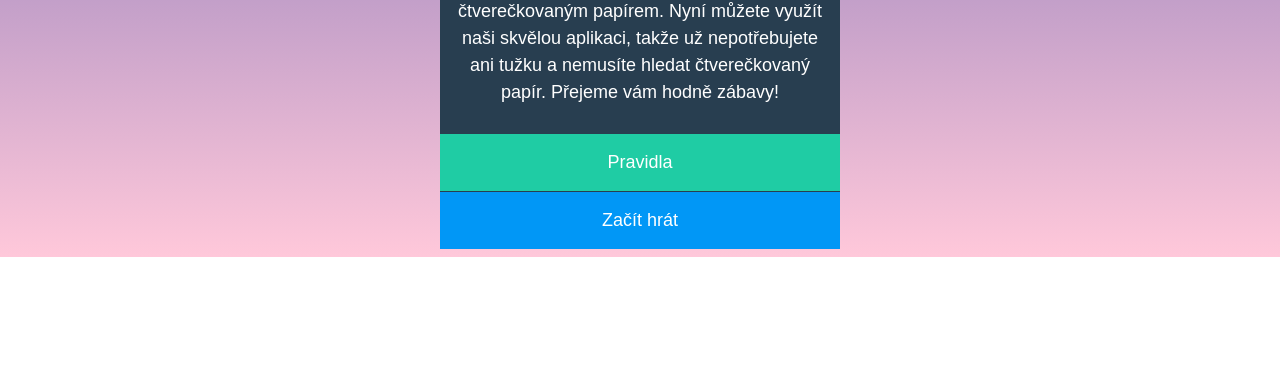
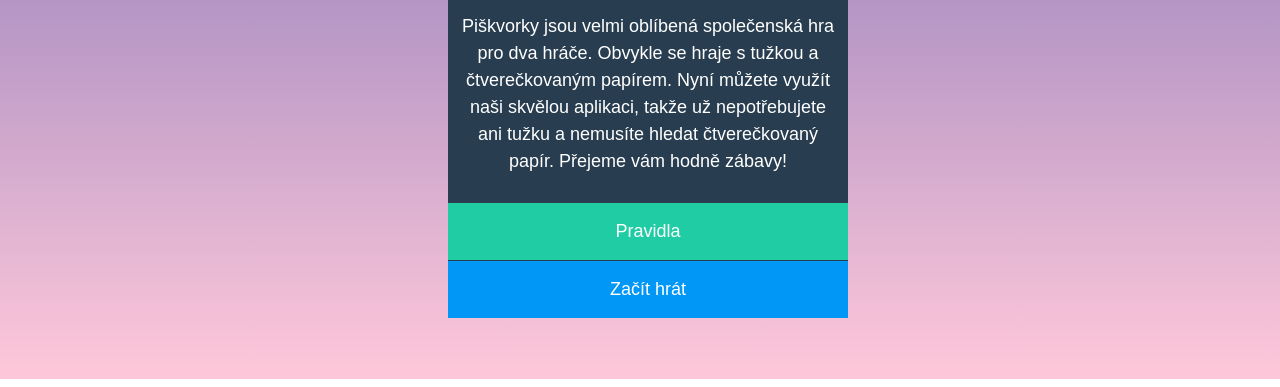
Before and after one commit to daanniieellaah/Piskvorky, a plain HTML site: page index.html in a window 1280 px wide. Shown: the part 421-808 px from the top of the page. Drawn offline with Linux system fonts and the light colour scheme.

Commit message:
Přidání review tipů

```diff
--- a/styly.css
+++ b/styly.css
@@ -1,3 +1,9 @@
+html {
+  height: 100%;
+  width: 100%;
+}
+/* přidáno jako review tip*/
+
 body {
   background-image: linear-gradient(#615dad, #ffc8da);
   background-repeat: no-repeat;
@@ -5,7 +11,10 @@ body {
   flex-direction: column;
   align-items: center;
   justify-content: center;
+  width: 100%;
+  min-height: 100%;
 }
+/* "width" a "min-height" přidáno jako review tip*/
 
 img {
   width: 400px;
```
